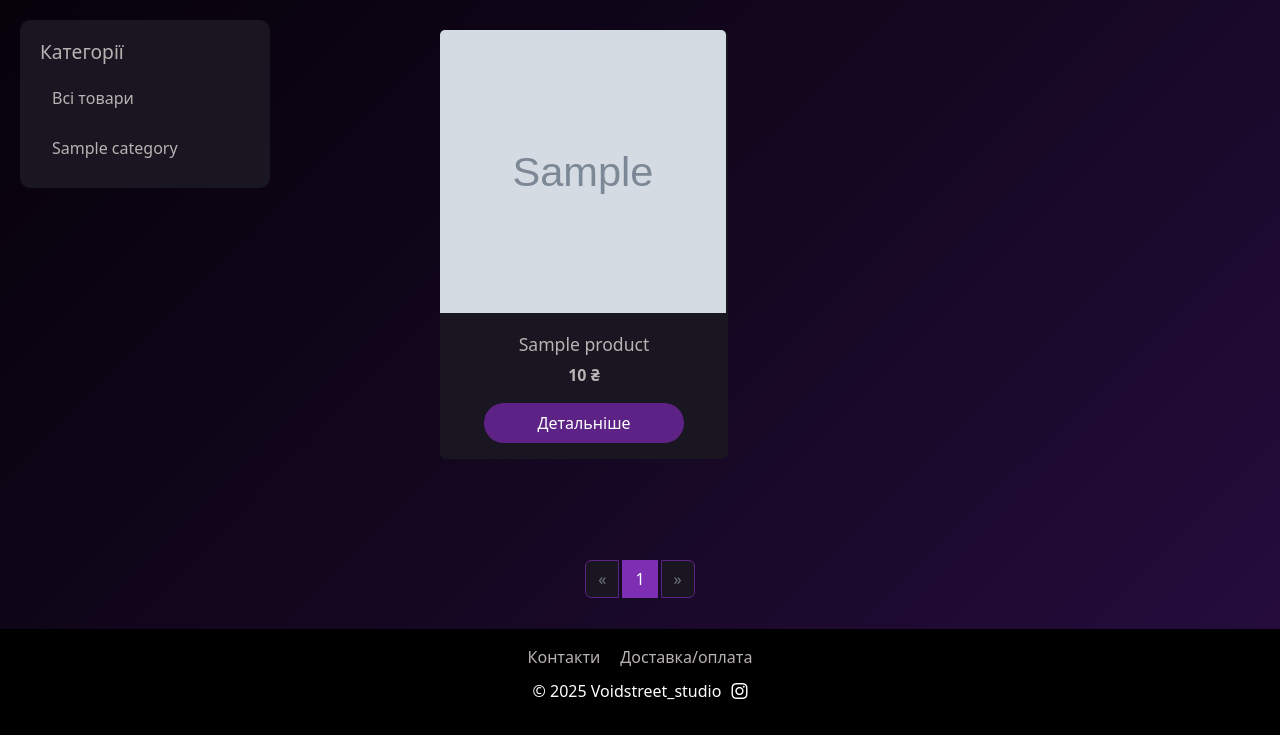
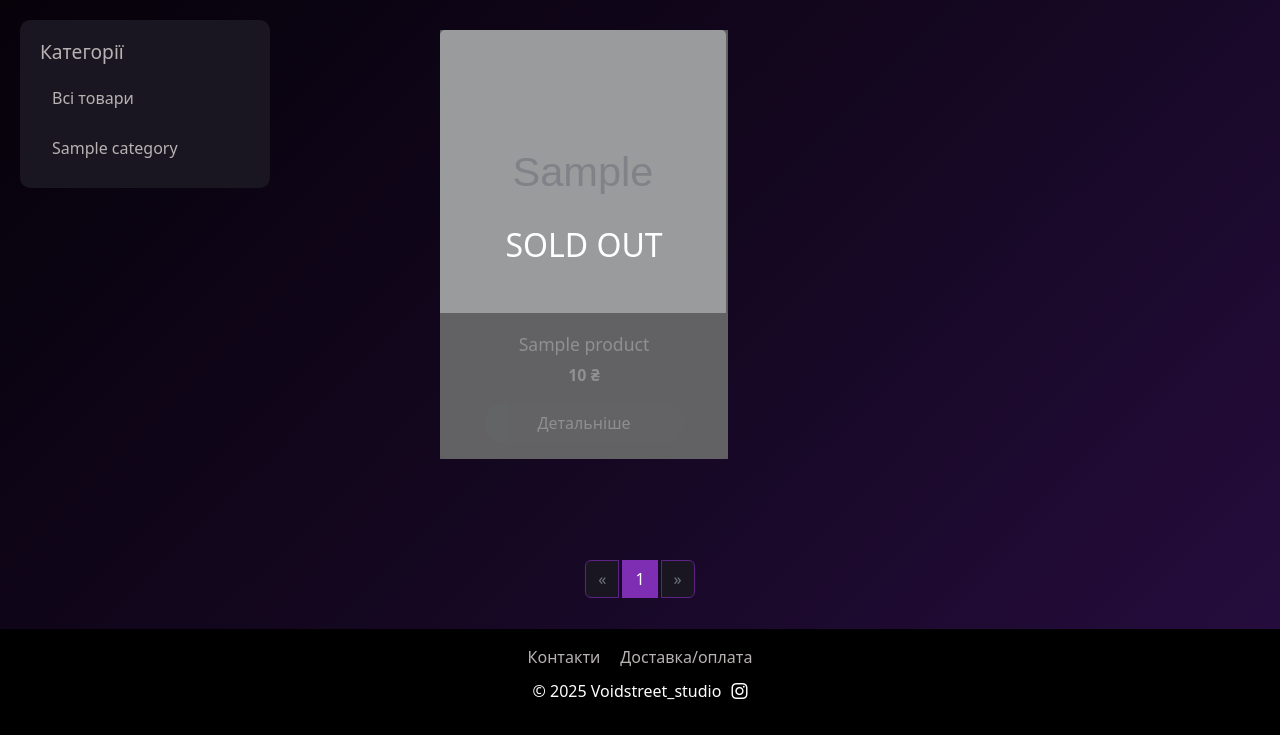
Before and after one commit to argx4/VoidStreetShop-Python-Django-, a Django app: template product/templates/catalog.html in a window 1280 px wide. Shown: the part 65-800 px from the top of the page. Run offline with Django 3.2, Linux system fonts and the light colour scheme; the template is opened without the code that fills it: most values are stand-ins (such as "Sample title", 1, 10 or a date in 2020); grey boxes marked "Sample" are stand-in pictures.

Commit message:
добавлена возможность деактивации товара

```diff
--- a/product/models.py
+++ b/product/models.py
@@ -21,6 +21,7 @@ class Product(models.Model):
     # image3 = models.ImageField(upload_to='size_tables') размерная сетка
     category = models.ForeignKey(to=ProductCategory, on_delete=models.CASCADE)
     sizes = models.JSONField(default=list, blank=True)
+    active = models.BooleanField(default=True)
 
     def __str__(self):
         return f'Продукт: {self.name} | Категория: {self.category.name}'
--- a/product/templates/catalog.html
+++ b/product/templates/catalog.html
@@ -82,12 +82,21 @@
         {% for Product in catalog %}
         <div class="card">
           <img src="{{ Product.image.url }}" class="card-img-top" alt="...">
+          {% if not Product.active %}
+          <div class="sold-out-overlay">
+            SOLD OUT
+          </div>
+          {% endif %}
           <center>
             <div class="card-body">
               <h5 class="card-title">{{ Product.name }}</h5>
               <b><p class="card-text">{{ Product.price }} ₴</p></b>
               <p class="card-text"></p>
-              <a href="{% url 'product_detail' Product.pk %}" class="btn btn-dark">Детальніше</a>
+              {% if Product.active %}
+                <a href="{% url 'product_detail' Product.pk %}" class="btn btn-dark">Детальніше</a>
+              {% else %}
+                <button class="btn btn-dark" disabled>Детальніше</button>
+              {% endif %}
             </div>
           </center>
         </div>
--- a/product/views.py
+++ b/product/views.py
@@ -95,6 +95,11 @@ class ProductDetailView(DetailView):
     context_object_name = 'product'
     extra_context = {'title': 'Деталі товару'}
 
+    def get(self, request, *args, **kwargs):
+        self.object = self.get_object()
+        if not self.object.active:
+            return redirect('catalog_view')
+        return super().get(request, *args, **kwargs)
 
 def basket(request):
     session_key = request.session.session_key
--- a/static/css/catalog.css
+++ b/static/css/catalog.css
@@ -257,6 +257,7 @@ footer {
   width: 18rem;
   transition: transform 0.2s ease-in-out;
   border: none !important;
+  position: relative;
 }
 
 .card:hover {
@@ -504,3 +505,21 @@ footer {
         font-size: 0.9rem; /* Slightly smaller font size */
     }
 }
+
+
+/* стили для неактивных товаров */
+.sold-out-overlay {
+  position: absolute;
+  top: 0;
+  left: 0;
+  width: 100%;
+  height: 100%;
+  background-color: rgba(128, 128, 128, 0.7);
+  color: white;
+  font-size: 2em;
+  display: flex;
+  align-items: center;
+  justify-content: center;
+  z-index: 10;
+  pointer-events: none;
+}
```
Also changed, not shown: product/migrations/0002_product_active.py (added).
